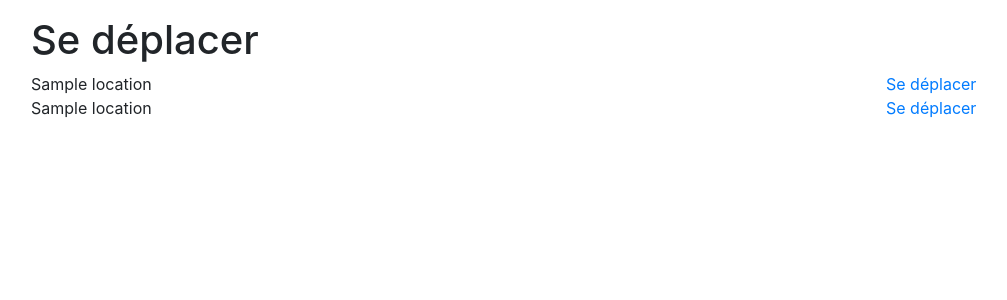
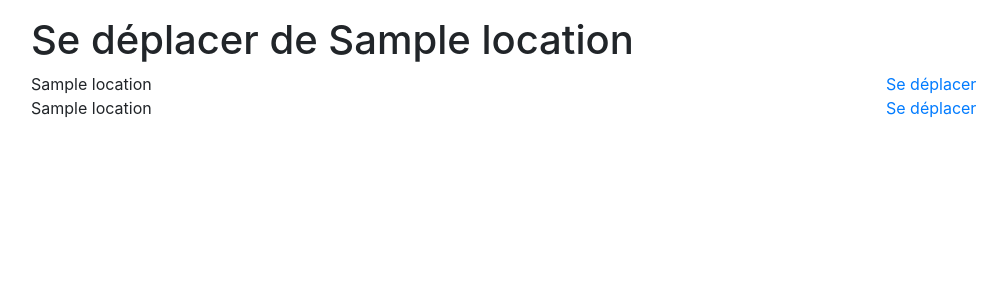
Before and after one commit to jumboduck/sw-vestiges, a Django app: page /character/change_location/ in a window 1280 px wide. Shown: the part 56-356 px from the top of the page, without its empty margins (54-1061 px from the left). Run offline with Django 3.2, Linux system fonts and the light colour scheme; a user stored in the database is signed in; tables that the repository leaves empty hold one stand-in row (values such as "Sample post"); some libraries are stand-ins or nearby versions.

Commit message:
Fix get possible destinations helper

```diff
--- a/characters/templates/characters/change_location.html
+++ b/characters/templates/characters/change_location.html
@@ -5,7 +5,7 @@
 <div class="container">
     <div class="row">
         <div class="col">
-            <h1>Se déplacer</h1>
+            <h1>Se déplacer de {{ current_location.location.name }}</h1>
             {% for destination in destinations %}
             <div class="row">
                 <div class="col-md-9">{{ destination.location }}</div>
--- a/characters/views.py
+++ b/characters/views.py
@@ -6,7 +6,7 @@ from .forms import CharacterForm, EditCharacterForm
 from .helpers import get_active_character, set_active_character
 from profiles.models import UserProfile
 from locations.models import Location, Situation
-from locations.helpers import get_possible_destinations, get_current_location
+from locations.helpers import get_possible_destinations, get_current_location, get_current_situation
 
 
 @login_required
@@ -77,9 +77,10 @@ def move_active_character(request, destination_id):
 
 @login_required
 def change_active_character_location(request):
-    current_location = get_current_location(request)
+    current_location = get_current_situation(request)
     destinations = get_possible_destinations(current_location.id)
     context = {
+        'current_location': current_location,
         'destinations': destinations,
     }
     template = 'characters/change_location.html'
--- a/locations/admin.py
+++ b/locations/admin.py
@@ -26,6 +26,7 @@ class LocationConnectionAdmin(admin.ModelAdmin):
         'origin',
         'destination',
         'is_active',
+        'is_reversible',
     )
 
     ordering = ('origin', 'destination')
--- a/locations/helpers.py
+++ b/locations/helpers.py
@@ -5,13 +5,13 @@ from profiles.models import UserProfile
 
 
 def get_possible_destinations(origin_id):
-    current_location = get_object_or_404(Situation, pk=origin_id)
+    origin_situation = get_object_or_404(Situation, pk=origin_id)
 
     connections_to = LocationConnection.objects.filter(
-        origin=current_location.location)
+        origin=origin_situation.location)
 
     connections_from = LocationConnection.objects.filter(
-        destination=current_location.location,
+        destination=origin_situation.location,
         is_reversible=True)
 
     destinations = []
@@ -32,3 +32,8 @@ def get_possible_destinations(origin_id):
 def get_current_location(request):
     profile = UserProfile.objects.get(user=request.user)
     return profile.active_character.situation.location
+
+
+def get_current_situation(request):
+    profile = UserProfile.objects.get(user=request.user)
+    return profile.active_character.situation
```
Also changed, not shown: locations/templates/locations/location.html (+13 -1 lines).
